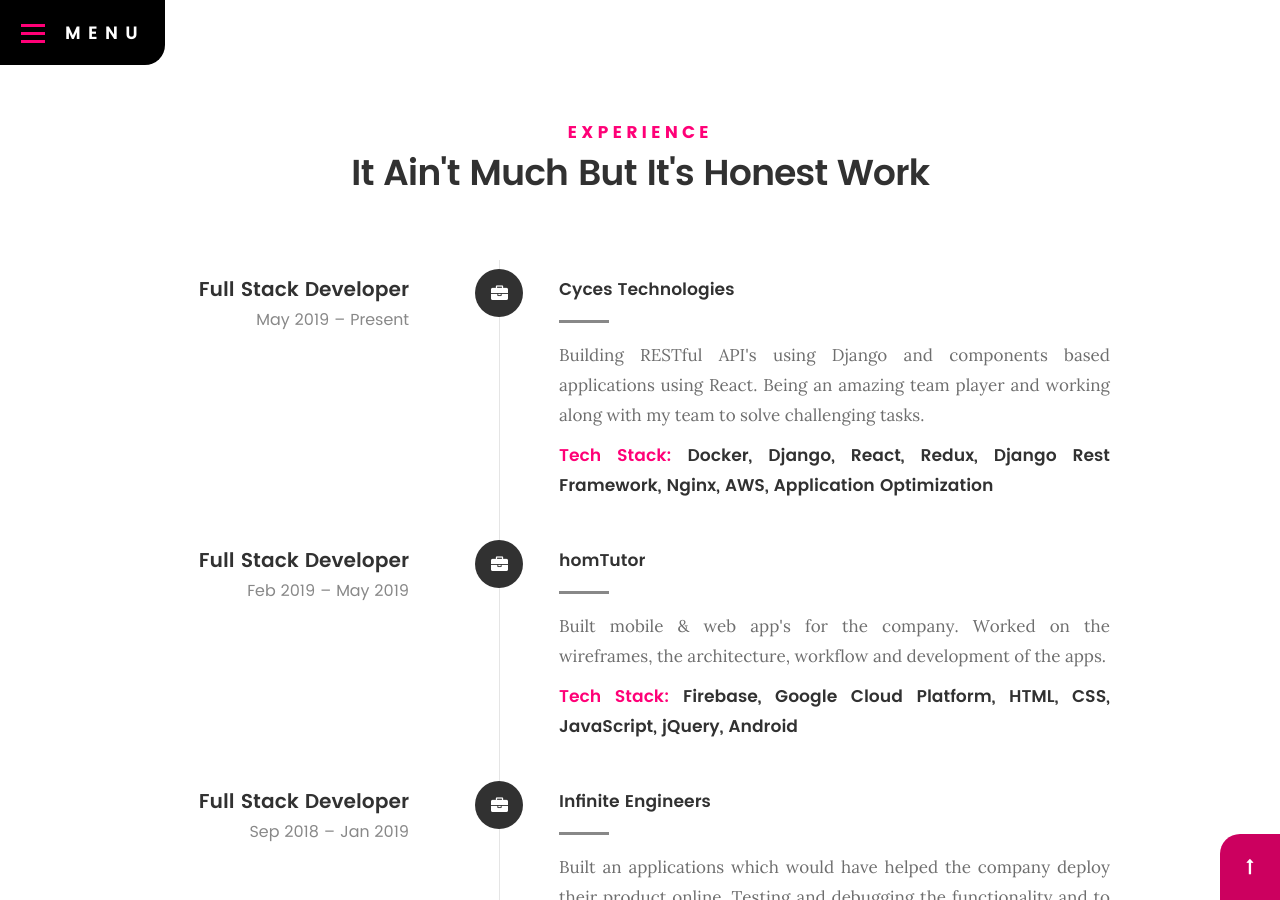
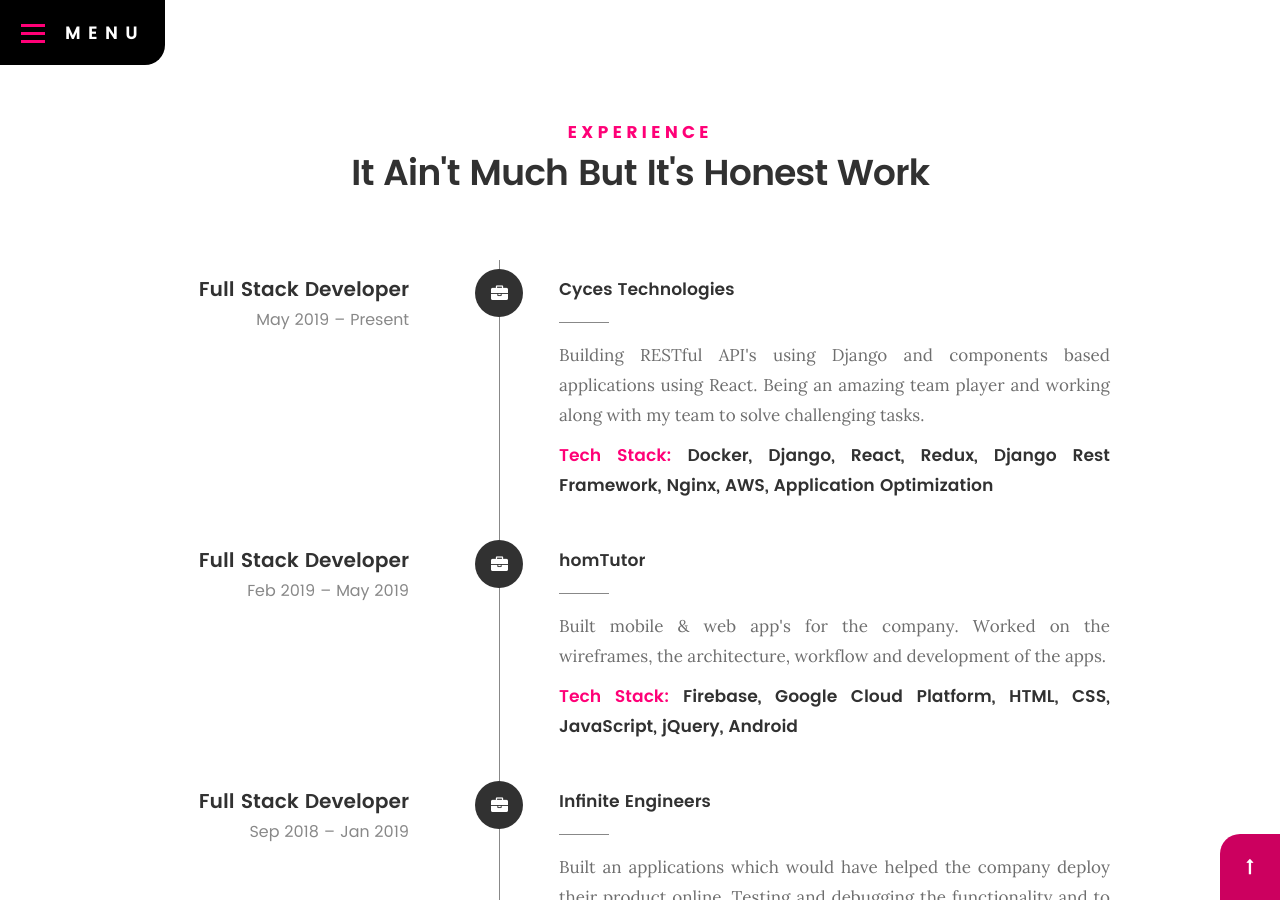
Before and after one commit to ajaidanial/ajaidanial.github.io, a Jekyll site: the page built from index.html, in a window 1280 px wide and 900 px high, scrolled down 3337 px. Built offline with Jekyll 4.4.1, drawn with Linux system fonts in a browser that asks for light colours.

Commit message:
color fixed

```diff
--- a/assets/css/main.css
+++ b/assets/css/main.css
@@ -2024,7 +2024,7 @@ header .logo a {
 	display: block;
 	width: 1px;
 	height: 100%;
-	background: rgba(0, 0, 0, 0.1);
+	background: #888888;
 	position: absolute;
 	left: 35%;
 	top: 0;
@@ -2102,7 +2102,7 @@ header .logo a {
 .timeline-section .timeline-content h4::after {
 	content: "";
 	display: block;
-	height: 3px;
+	height: 1px;
 	width: 50px;
 	background: #888888;
 	position: absolute;
```
